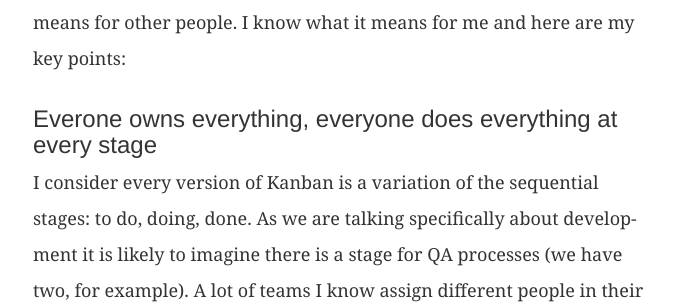
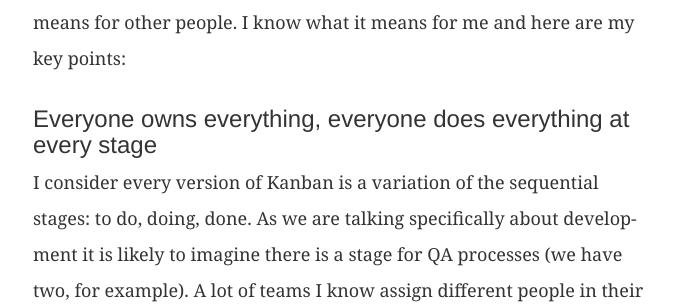
Before and after one commit to lucapette/lucapette.github.com, a Jekyll site: the page built from _posts/2015-07-06-my-experience-with-kanban.markdown, in a window 1280 px wide and 900 px high, scrolled down 848 px. Shown: the part 155-459 px from the top of the window, without its empty margins (232-906 px from the left). Built offline with Jekyll 4.4.1, drawn with Linux system fonts in a browser that asks for light colours; nearby versions of some CDN libraries.

Commit message:
Fix typo

```diff
--- a/_posts/2015-07-06-my-experience-with-kanban.markdown
+++ b/_posts/2015-07-06-my-experience-with-kanban.markdown
@@ -30,7 +30,7 @@ for thought.
 Well, this is a good question. I have no idea what "we use Kanban" means for
 other people. I know what it means for me and here are my key points:
 
-### Everone owns everything, everyone does everything at every stage
+### Everyone owns everything, everyone does everything at every stage
 
 I consider every version of Kanban is a variation of the sequential stages: to
 do, doing, done. As we are talking specifically about development it is likely
```
